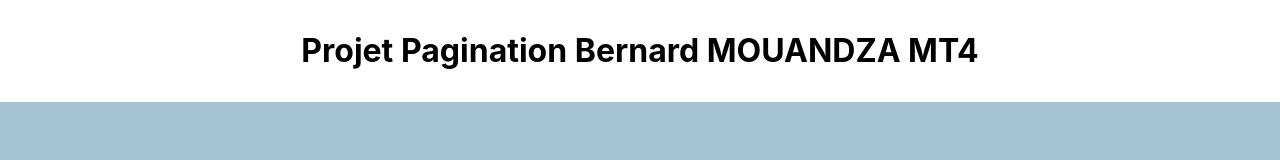
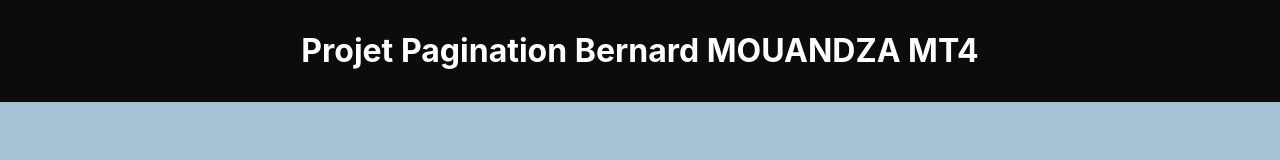
Before and after one commit to DeKingoye/projet-pagination-front-end, a React (Create React App) app: page / in a window 1280 px wide. Shown: the top 160 px of the page. Built offline with nearby package versions, Linux system fonts and the light colour scheme; no server answers.

Commit message:
commit ten

```diff
--- a/src/index.css
+++ b/src/index.css
@@ -96,8 +96,10 @@ th:hover {
 tr:nth-child(even) {
   background-color: #f2f2f2;
 }
+
 header, footer {
-  background-color: white;
+  background-color: rgb(12, 12, 12);
+  color: white;
   padding: 10px;
   display: flex;
   align-items: center;
```
